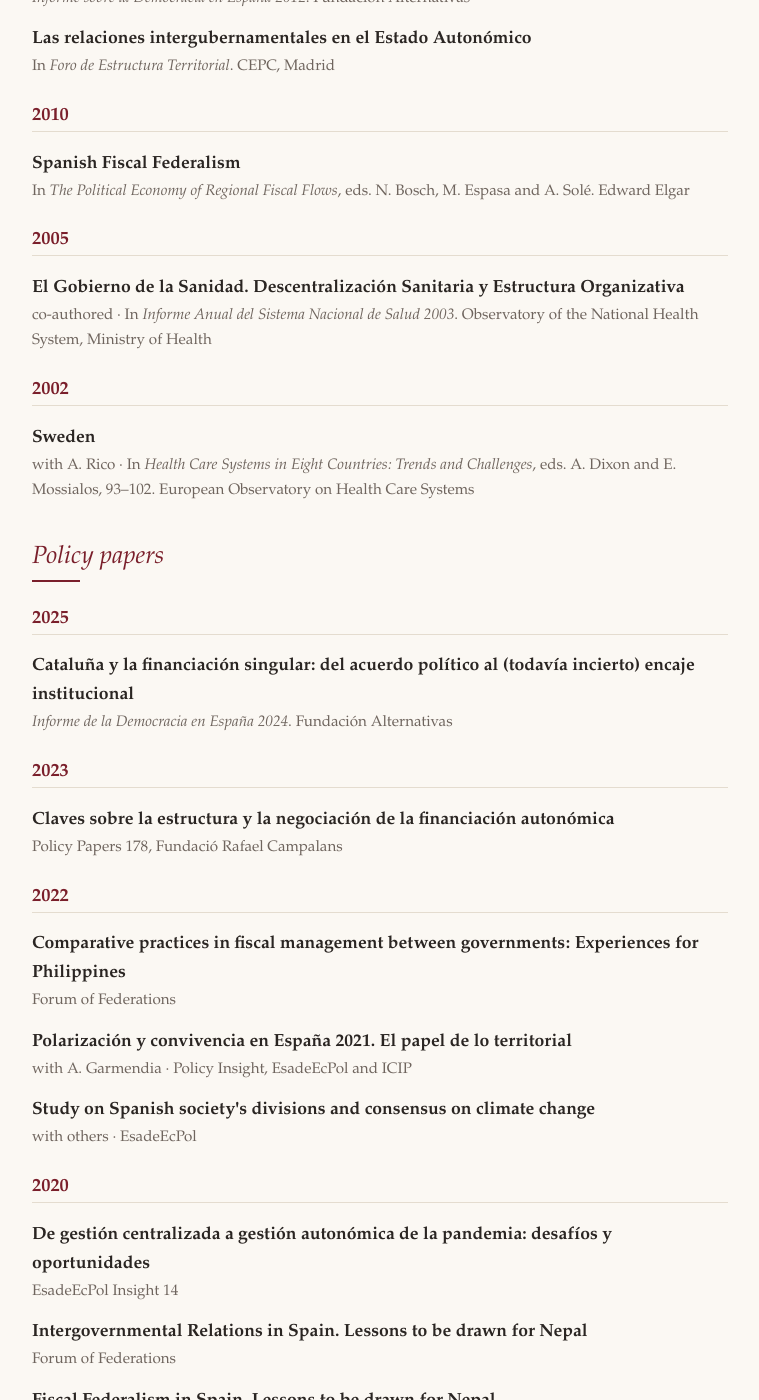
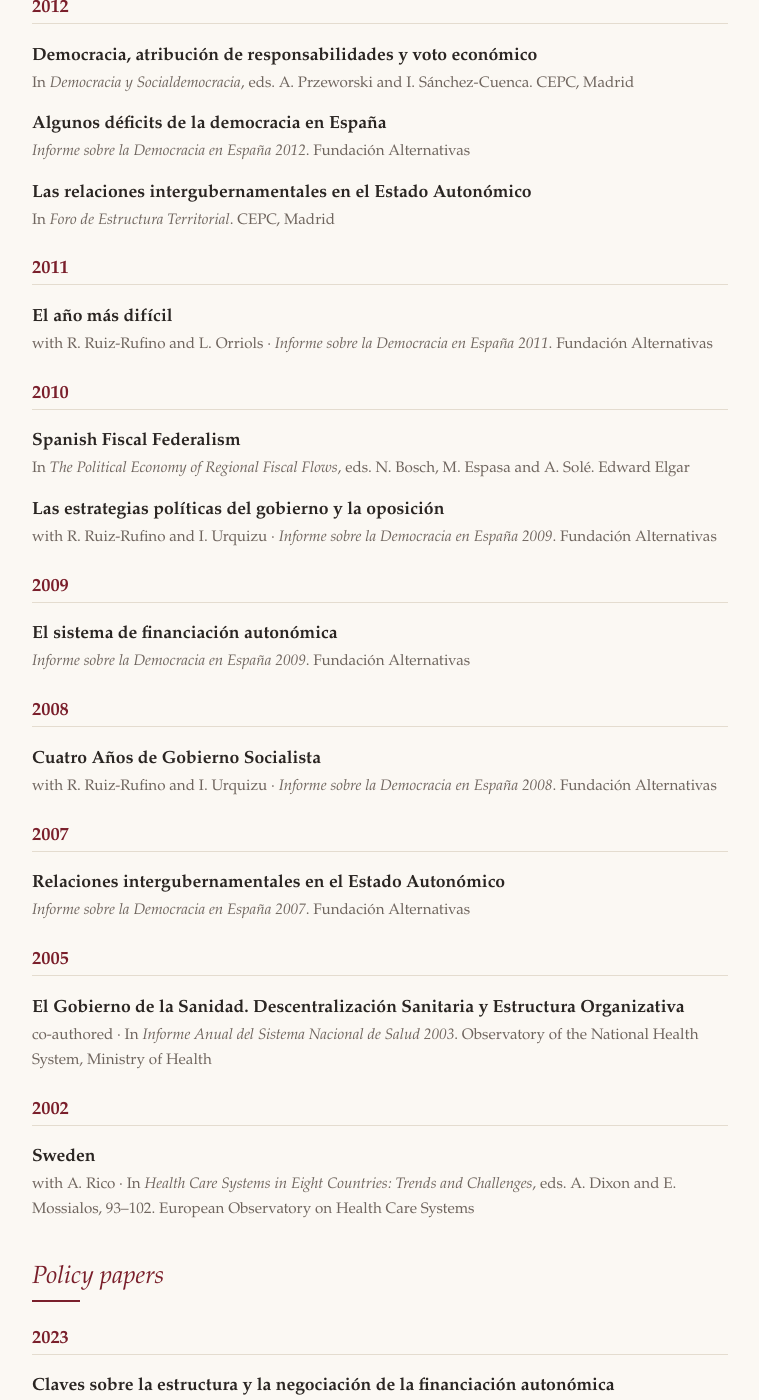
Before and after one commit to sandraleonalfonso/Sandra-Leon, a Jekyll site: the page built from publications.md, in a window 1280 px wide and 1400 px high, scrolled down 5283 px. Shown: the whole window, without its empty margins (260-1019 px from the left). Built offline with Jekyll 4.4.1, drawn with Linux system fonts in a browser that asks for light colours; some of the changed text lies outside the part shown.

Commit message:
Publications: all Informe sobre la Democracia chapters under book chapters
Co-Authored-By: Claude Opus 5.5 (1M context) <noreply@anthropic.com>
Claude-Session: https://claude.ai/code/session_01Csi1G9zYbePJE1osHYZ3KG

```diff
--- a/_data/other_publications.yml
+++ b/_data/other_publications.yml
@@ -15,6 +15,9 @@ books:
   venue: Institut d'Estudis Autonòmics, Barcelona
   note: 'Review: Santiago Lago (2007), *Administración y Ciudadanía*, 2(1), 151–154 (in Spanish).'
 chapters:
+- year: 2025
+  title: 'Cataluña y la financiación singular: del acuerdo político al (todavía incierto) encaje institucional'
+  venue: '*Informe de la Democracia en España 2024*. Fundación Alternativas'
 - year: 2024
   title: 'La articulación de la gobernanza autonómica: financiación y relaciones intergubernamentales'
   venue: In *Una nueva gobernanza para el siglo XXI*, eds. Pajares, Salvador and Herrera. CEPC
@@ -66,9 +69,27 @@ chapters:
 - year: 2012
   title: Las relaciones intergubernamentales en el Estado Autonómico
   venue: In *Foro de Estructura Territorial*. CEPC, Madrid
+- year: 2011
+  title: El año más difícil
+  with: with R. Ruiz-Rufino and L. Orriols
+  venue: '*Informe sobre la Democracia en España 2011*. Fundación Alternativas'
 - year: 2010
   title: Spanish Fiscal Federalism
   venue: In *The Political Economy of Regional Fiscal Flows*, eds. N. Bosch, M. Espasa and A. Solé. Edward Elgar
+- year: 2010
+  title: Las estrategias políticas del gobierno y la oposición
+  with: with R. Ruiz-Rufino and I. Urquizu
+  venue: '*Informe sobre la Democracia en España 2009*. Fundación Alternativas'
+- year: 2009
+  title: El sistema de financiación autonómica
+  venue: '*Informe sobre la Democracia en España 2009*. Fundación Alternativas'
+- year: 2008
+  title: Cuatro Años de Gobierno Socialista
+  with: with R. Ruiz-Rufino and I. Urquizu
+  venue: '*Informe sobre la Democracia en España 2008*. Fundación Alternativas'
+- year: 2007
+  title: Relaciones intergubernamentales en el Estado Autonómico
+  venue: '*Informe sobre la Democracia en España 2007*. Fundación Alternativas'
 - year: 2005
   title: El Gobierno de la Sanidad. Descentralización Sanitaria y Estructura Organizativa
   with: co-authored
@@ -78,9 +99,6 @@ chapters:
   with: with A. Rico
   venue: 'In *Health Care Systems in Eight Countries: Trends and Challenges*, eds. A. Dixon and E. Mossialos, 93–102. European Observatory on Health Care Systems'
 policy:
-- year: 2025
-  title: 'Cataluña y la financiación singular: del acuerdo político al (todavía incierto) encaje institucional'
-  venue: '*Informe de la Democracia en España 2024*. Fundación Alternativas'
 - year: 2023
   title: Claves sobre la estructura y la negociación de la financiación autonómica
   venue: Policy Papers 178, Fundació Rafael Campalans
@@ -107,31 +125,10 @@ policy:
 - year: 2013
   title: La descentralización y el control de los gobiernos
   venue: Colección Política Comparada, Fundación Alternativas
-- year: 2012
-  title: Algunos déficits de la democracia en España
-  venue: Informe sobre la Democracia en España 2012, Fundación Alternativas
 - year: 2011
   title: ¿Nos cambia la crisis?
   with: with L. Orriols
   venue: Zoom Político 2011(1), Fundación Alternativas
-- year: 2011
-  title: El año más difícil
-  with: with R. Ruiz-Rufino and L. Orriols
-  venue: Informe sobre la Democracia en España 2011, Fundación Alternativas
-- year: 2010
-  title: Las estrategias políticas del gobierno y la oposición
-  with: with R. Ruiz-Rufino and I. Urquizu
-  venue: Informe sobre la Democracia en España 2009, Fundación Alternativas
-- year: 2009
-  title: El sistema de financiación autonómica
-  venue: Informe sobre la Democracia en España 2009, Fundación Alternativas
-- year: 2008
-  title: Cuatro Años de Gobierno Socialista
-  with: with R. Ruiz-Rufino and I. Urquizu
-  venue: Informe sobre la Democracia en España 2008, Fundación Alternativas
-- year: 2007
-  title: Relaciones intergubernamentales en el Estado Autonómico
-  venue: Informe sobre la Democracia en España 2007, Fundación Alternativas
 wip:
 - title: Preferences for territorial reforms in Spain and Catalonia. Evidence of a conjoint analysis
   with: with I. Jurado
```
